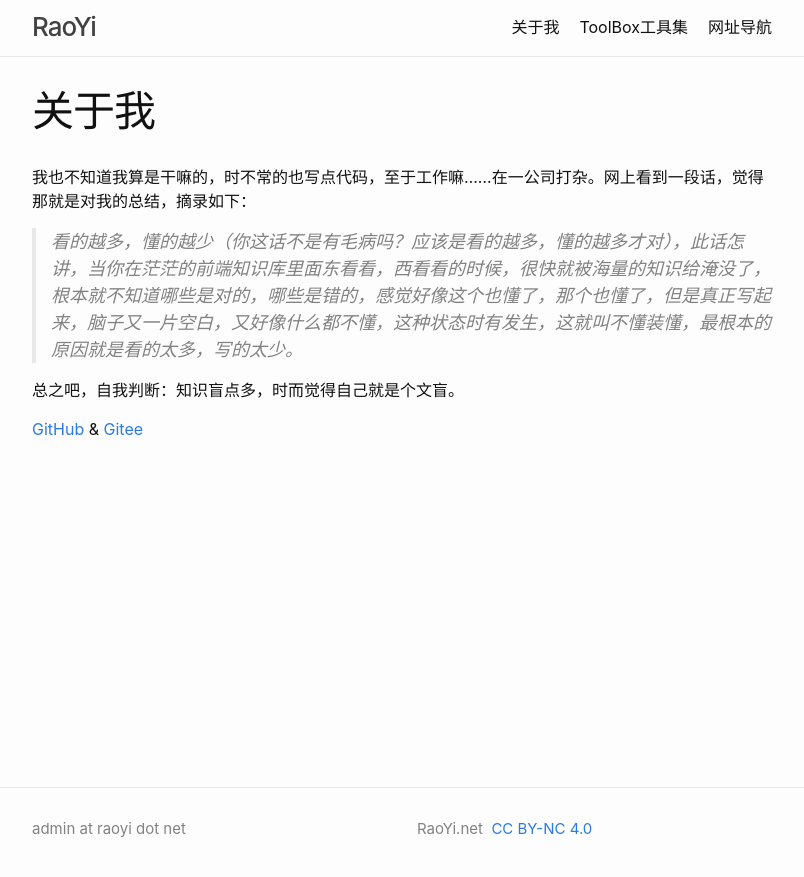
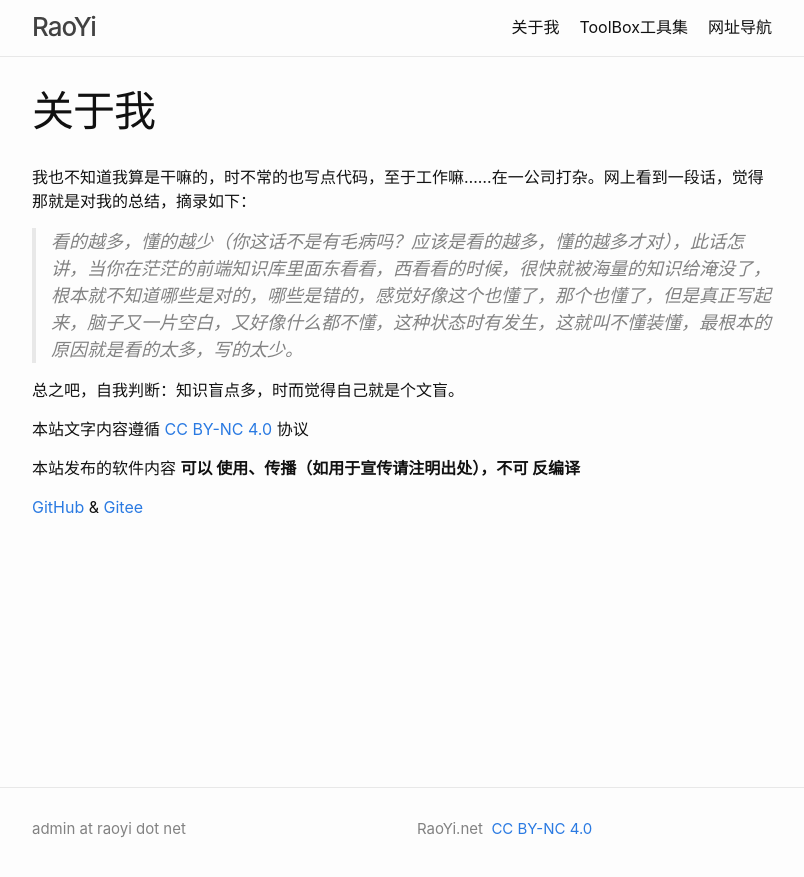
Before and after one commit to raoyi/raoyi.github.io, a Jekyll site: the page built from about.md, in a window 1280 px wide. Shown: the top 877 px of the page, without its empty margins (238-1042 px from the left). Built offline with Jekyll 4.4.1, drawn with Linux system fonts in a browser that asks for light colours.

Commit message:
Update about.md

```diff
--- a/about.md
+++ b/about.md
@@ -10,4 +10,8 @@ permalink: /about/
 
 总之吧，自我判断：知识盲点多，时而觉得自己就是个文盲。
 
+本站文字内容遵循 <a rel="license" href="https://creativecommons.org/licenses/by-nc/4.0/" target="_blank">CC BY-NC 4.0</a> 协议
+
+本站发布的软件内容 <b>可以 使用、传播（如用于宣传请注明出处），不可 反编译</b>
+
 <a href="https://github.com/raoyi" target="_blank">GitHub</a> & <a href="https://gitee.com/raoyi" target="_blank">Gitee</a>
```
